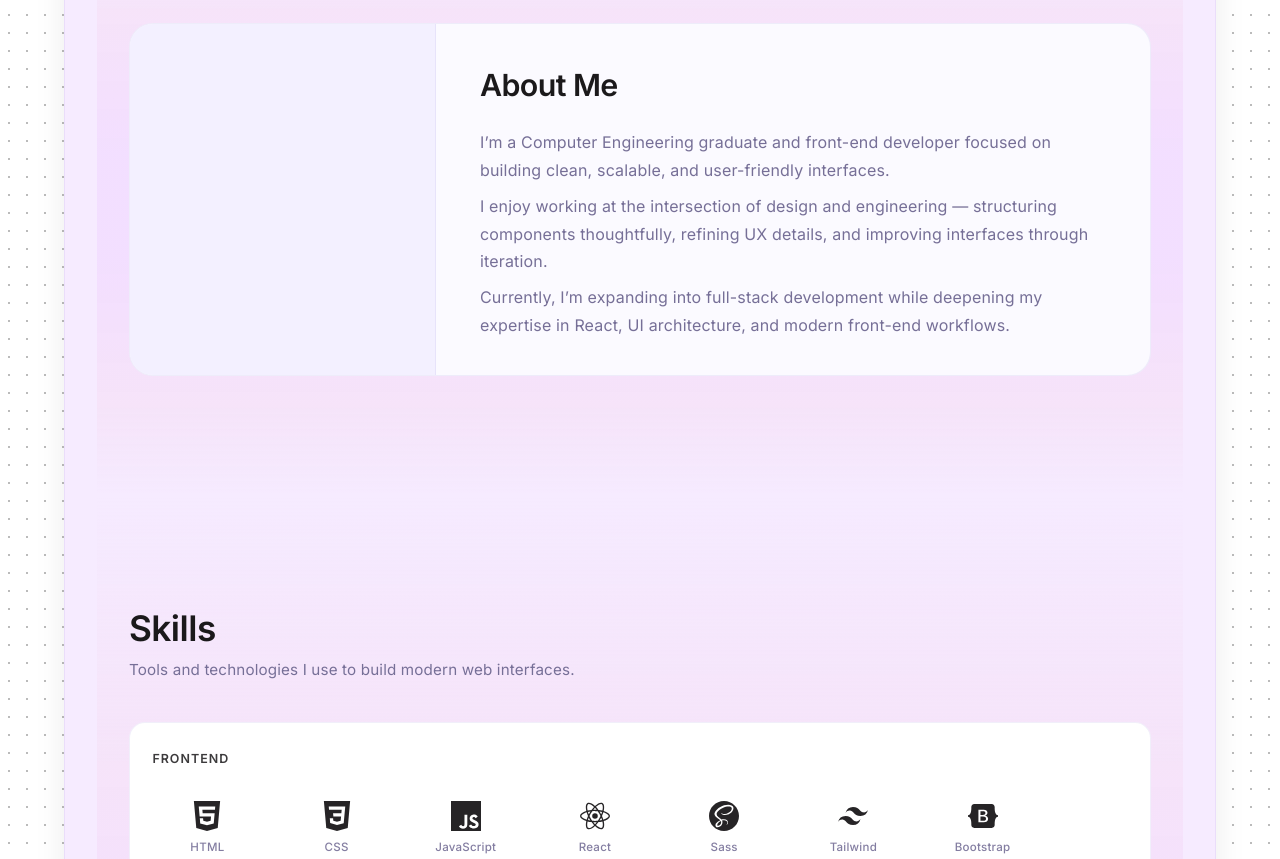
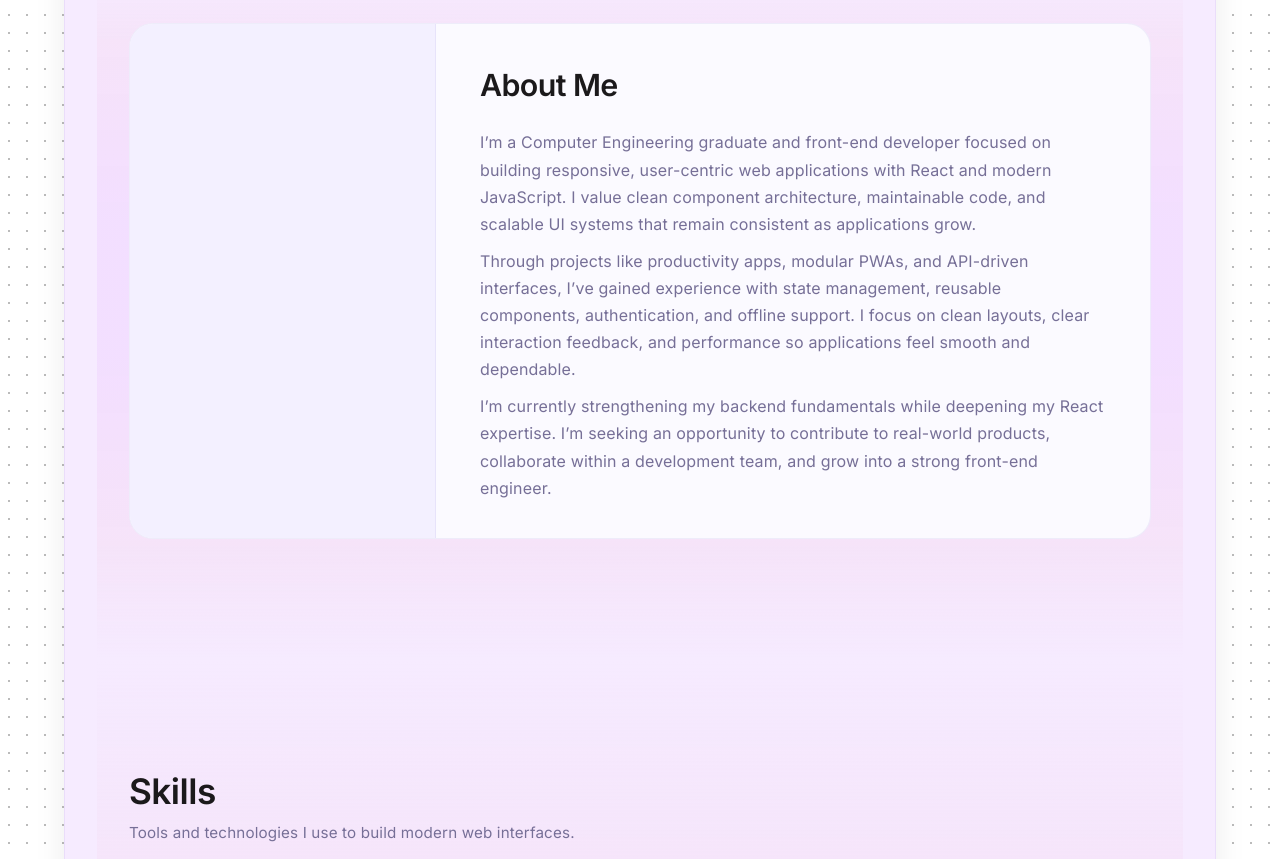
Before and after one commit to sushantshinde7/sushant-portfolio, a React (Vite) app: page / in a window 1280 px wide. Shown: the part 840-1699 px from the top of the page. Built offline with nearby package versions, Linux system fonts and the light colour scheme.

Commit message:
about- content update for more precise and real information

```diff
--- a/src/components/About.jsx
+++ b/src/components/About.jsx
@@ -13,20 +13,26 @@ export default function About() {
             <h2 className="about-title">About Me</h2>
 
             <p>
-              I’m a Computer Engineering graduate and front-end developer focused
-              on building clean, scalable, and user-friendly interfaces.
+              I’m a Computer Engineering graduate and front-end developer
+              focused on building responsive, user-centric web applications with
+              React and modern JavaScript. I value clean component architecture,
+              maintainable code, and scalable UI systems that remain consistent
+              as applications grow.
             </p>
 
             <p>
-              I enjoy working at the intersection of design and engineering —
-              structuring components thoughtfully, refining UX details, and
-              improving interfaces through iteration.
+              Through projects like productivity apps, modular PWAs, and
+              API-driven interfaces, I’ve gained experience with state
+              management, reusable components, authentication, and offline
+              support. I focus on clean layouts, clear interaction feedback, and
+              performance so applications feel smooth and dependable.
             </p>
 
             <p>
-              Currently, I’m expanding into full-stack development while
-              deepening my expertise in React, UI architecture, and modern
-              front-end workflows.
+              I’m currently strengthening my backend fundamentals while
+              deepening my React expertise. I’m seeking an opportunity to
+              contribute to real-world products, collaborate within a
+              development team, and grow into a strong front-end engineer.
             </p>
           </div>
         </div>
```
